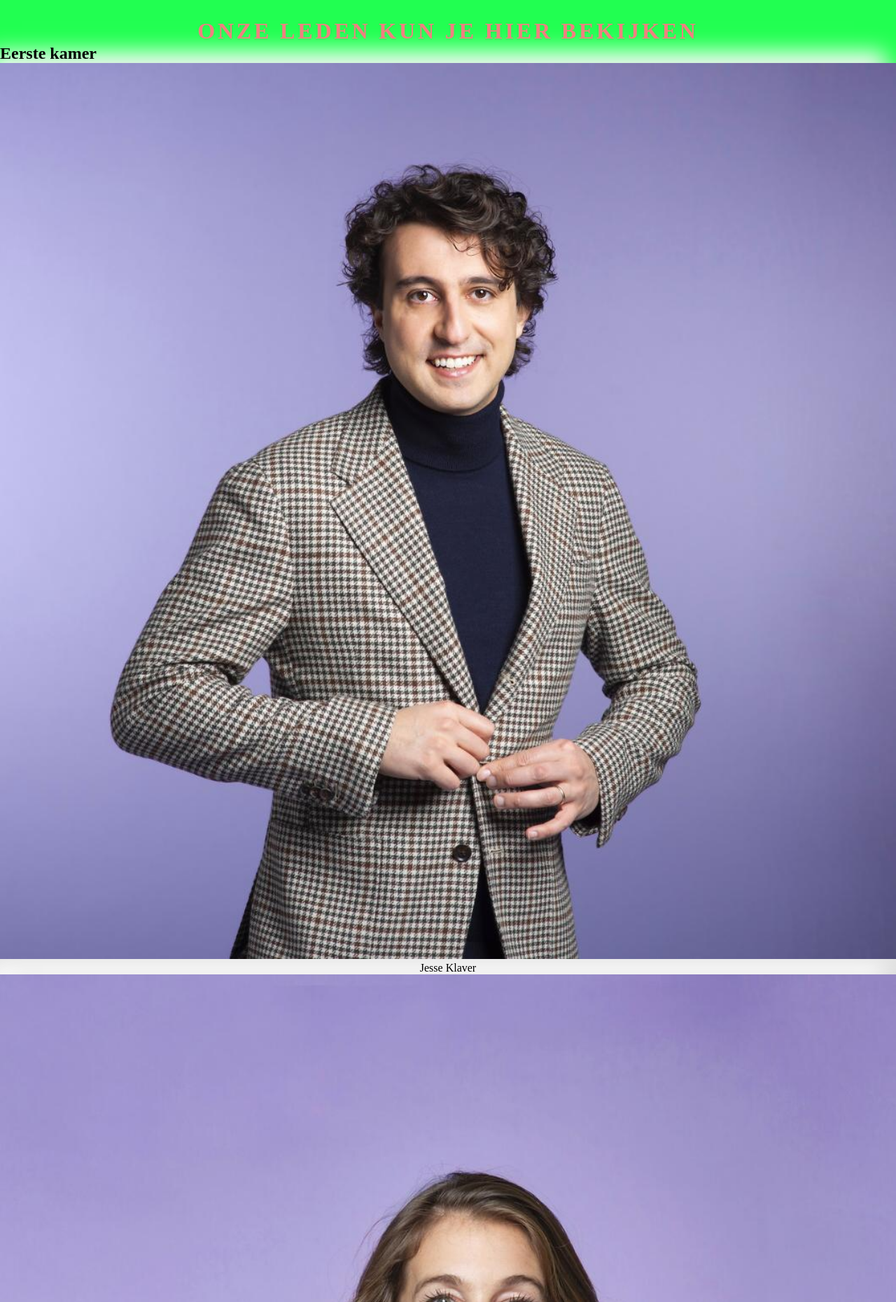
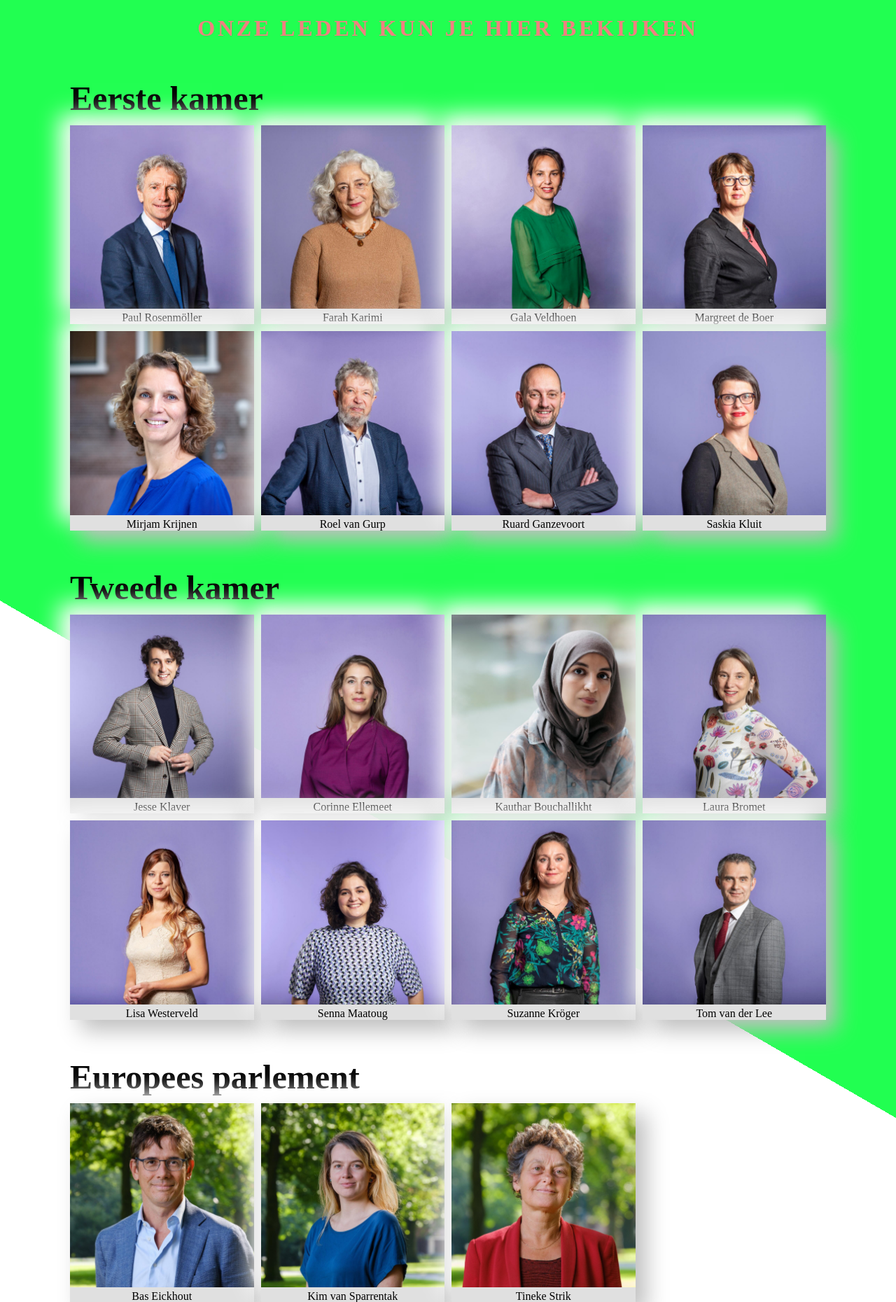
Before and after one commit to JustAGoofBall/summa-project-2, a PHP site: page /leden.php in a window 1280 px wide. Shown: the part 72-1932 px from the top of the page at 70% size. Run offline with PHP 8.4, Linux system fonts and the light colour scheme; some libraries are stand-ins or nearby versions.

Commit message:
kleine update van kamerleden

```diff
--- a/Web project/CSS/leden.css
+++ b/Web project/CSS/leden.css
@@ -0,0 +1,16 @@
+main{
+    margin-left: 100px;
+    margin-right: 100px;
+}
+.eerstekamer-leden,.tweedekamer-leden,.Europees-parlement{
+    display: grid;
+    grid-template-columns: repeat(4, 1fr);
+    grid-template-rows: repeat(auto);
+    grid-column-gap: 10px;
+    grid-row-gap: 10px;
+    margin-top: 1%;
+}
+h2,h3,h4{
+    font-size: 300%;
+    margin-top: 5%;
+}
--- a/Web project/leden.php
+++ b/Web project/leden.php
@@ -27,7 +27,42 @@
     <main>
         <h1>ONZE LEDEN KUN JE HIER BEKIJKEN</h1>
         <h2>Eerste kamer</h2>
-        <div class="leden-container">
+        <div class="eerstekamer-leden">
+            <div class="card">
+                <img src="ledenfoto's/Eerstekamer/Paul Rosenmöller_portret_.jpg" alt="">
+                <p>Paul Rosenmöller</p>
+            </div>
+            <div class="card">
+                <img src="ledenfoto's/Eerstekamer/Farah Karimi.jpg" alt="">
+                <p>Farah Karimi</p>
+            </div>
+            <div class="card">
+                <img src="ledenfoto's/Eerstekamer/Gala Veldhoen Eerste Kamer.jpg" alt="">
+                <p>Gala Veldhoen</p>
+            </div>
+            <div class="card">
+                <img src="ledenfoto's/Eerstekamer/Margreet de Boer.jpg" alt="">
+                <p>Margreet de Boer</p>
+            </div>
+            <div class="card">
+                <img src="ledenfoto's/Eerstekamer/Mirjam Krijnen.jpeg" alt="">
+                <p>Mirjam Krijnen</p>
+            </div>
+            <div class="card">
+                <img src="ledenfoto's/Eerstekamer/Roel van Gurp.jpg" alt="">
+                <p>Roel van Gurp</p>
+            </div>
+            <div class="card">
+                <img src="ledenfoto's/Eerstekamer/Ruard Ganzevoort.jpg" alt="">
+                <p>Ruard Ganzevoort</p>
+            </div>
+            <div class="card">
+                <img src="ledenfoto's/Eerstekamer/Saskia Kluit.jpg" alt="">
+                <p>Saskia Kluit</p>
+            </div>
+        </div>
+        <h3>Tweede kamer</h3>
+        <div class="tweedekamer-leden">
             <div class="card">
                 <img src="ledenfoto's/Tweedekamer/Jesse_Klaver_portret.jpg" alt="">
                 <p>Jesse Klaver</p>
@@ -68,11 +103,21 @@
                 <p>Tom van der Lee</p>
             </div>
         </div>
-
-
-
-        <h3>Tweede kamer</h3>
         <h4>Europees parlement</h4>
+        <div class="Europees-parlement">
+            <div class="card">
+                <img src="ledenfoto's/Europees-parlement/Bas Eickhout.jpg" alt="">
+                <p>Bas Eickhout</p>
+            </div>
+            <div class="card">
+                <img src="ledenfoto's/Europees-parlement/Kim van Sparrentak.jpg" alt="">
+                <p>Kim van Sparrentak</p>
+            </div>
+            <div class="card">
+                <img src="ledenfoto's/Europees-parlement/Tineke Strik.jpg" alt="">
+                <p>Tineke Strik</p>
+            </div>
+        </div>
     </main>
     <footer>
         <div>
```
